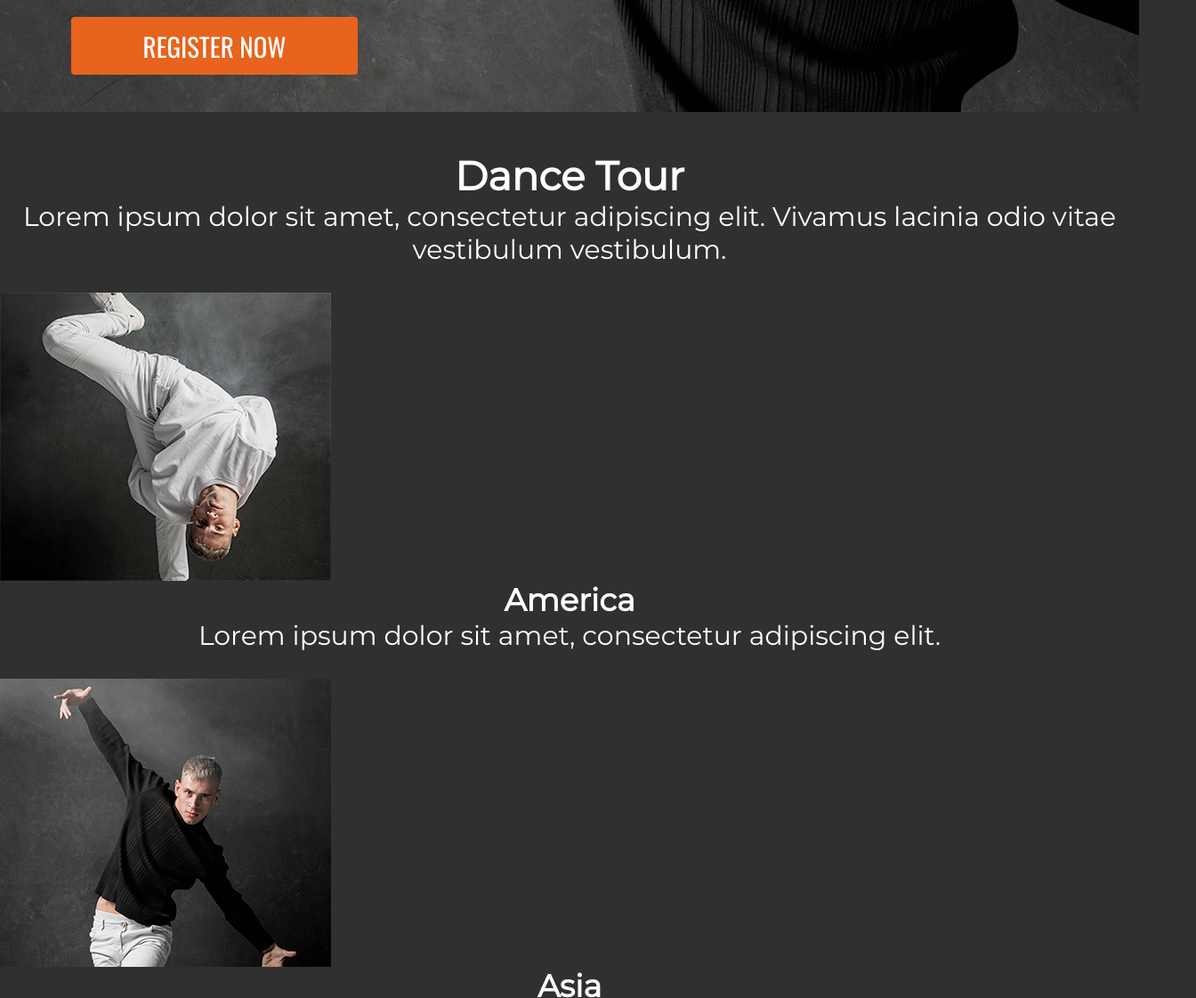
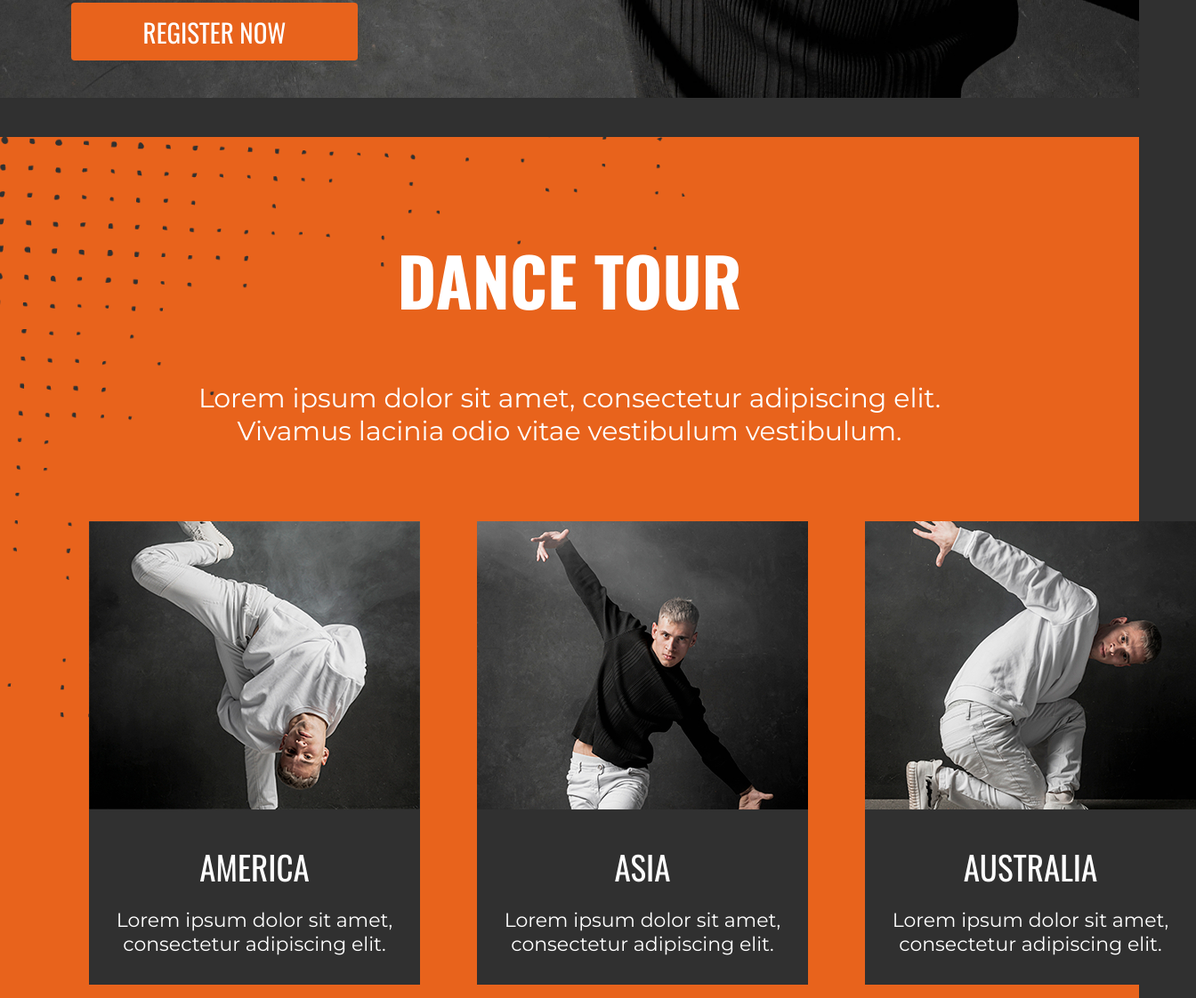
Before and after one commit to Phokoos/Musicologo, a plain HTML site: page index.html in a window 1280 px wide. Shown: the part 729-1851 px from the top of the page at 89% size, 1344 px wide, since content can reach past the window. Drawn offline with nearby package versions, Linux system fonts and the light colour scheme.

Commit message:
Adde scss for dance-tour

```diff
--- a/index.html
+++ b/index.html
@@ -70,10 +70,9 @@
       <section class="dance-tour">
         <div class="dance-tour__container">
           <h2 class="dance-tour__title">Dance Tour</h2>
-        </div>
           <p class="dance-tour__text">
-          Lorem ipsum dolor sit amet, consectetur adipiscing elit. Vivamus lacinia odio vitae
-          vestibulum vestibulum.
+            Lorem ipsum dolor sit amet, consectetur adipiscing elit. <br />
+            Vivamus lacinia odio vitae vestibulum vestibulum.
           </p>
           <list class="dance-tour__list list">
             <ul class="dance-tour__item">
@@ -134,6 +133,7 @@
               </div>
             </ul>
           </list>
+        </div>
       </section>
       <!-- PRICING -->
       <section class="pricing">
--- a/sass/base/_reset.scss
+++ b/sass/base/_reset.scss
@@ -25,7 +25,7 @@ img {
 	margin: 0;
 	padding: 0;
 	& > ul{
-		padding-left: 0;
+		padding: 0;
 	}
 }
 
--- /dev/null
+++ b/sass/components/_dance-tour.scss
@@ -0,0 +1,67 @@
+.dance-tour {
+	padding-top: 105px;
+	padding-bottom: 100px;
+
+	background-color: $accent-color;
+
+	background-image: url(../images/dance-tour/dots@1x.png);
+	@media (min-device-pixel-ratio:2),
+		(min-resolution: 192dpi),
+		(min-resolution: 2dppx) {
+			background-image: url("../images/dance-tour/dots@2x.png");
+	}
+	background-repeat: no-repeat;
+	background-size: cover;
+	background-position: left -530px top -400px;
+}
+.dance-tour__container {
+	@extend %container;
+	padding-left: 100px;
+	padding-right: 100px;
+}
+
+.dance-tour__title {
+	margin-bottom: 59px;
+
+	font-family: Oswald;
+	font-size: 75px;
+	font-weight: 700;
+	text-transform: uppercase;
+}
+
+.dance-tour__text {
+	margin-bottom: 83px;
+}
+
+.dance-tour__list {
+	display: flex;
+	gap: 64px;
+}
+
+.dance-tour__item {
+	margin: 0;
+	width: calc((100% - 2 * 64px/3));
+}
+
+.dance-tour__img {
+}
+
+.dance-tour__desc {
+	padding-top: 37px;
+	padding-bottom: 32px;
+	width: 372px;
+	background-color: $secondary-color;
+}
+
+.dance-tour__desc-title {
+	margin-bottom: 19px;
+
+	font-family: Oswald;
+	font-size: 37px;
+	font-weight: 400;
+	text-transform: uppercase;
+}
+
+.dance-tour__desc-text {
+	font-size: 22px;
+}
--- a/sass/components/_header.scss
+++ b/sass/components/_header.scss
@@ -1,9 +1,5 @@
-.header {
-	height: 103px;
-}
 .header__container {
 	@extend %container;
-	max-width: 1440px;
 
 	display: flex;
 	align-items: center;
--- a/sass/components/_hero.scss
+++ b/sass/components/_hero.scss
@@ -41,6 +41,3 @@
 .hero__btn {
 	@extend %btn;
 }
-
-.btn {
-}
--- a/sass/main.scss
+++ b/sass/main.scss
@@ -12,3 +12,4 @@
 @import './components/btn';
 @import './components/footer';
 @import './components/hero';
+@import './components/_dance-tour';
```
Also changed, not shown: css/main.css, css/main.min.css, 2 other files. Lines whose indentation alone changed are shown as unchanged.
